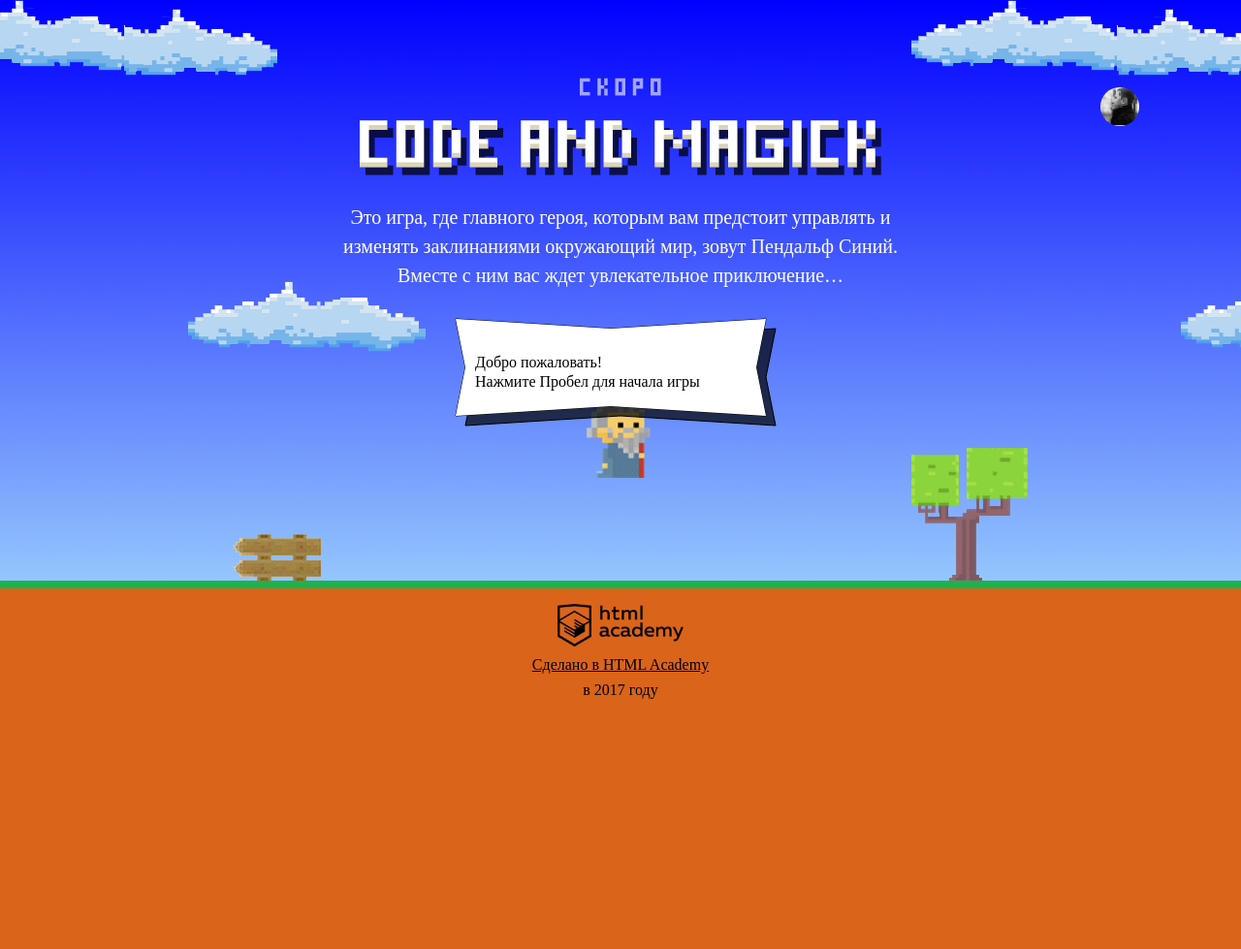
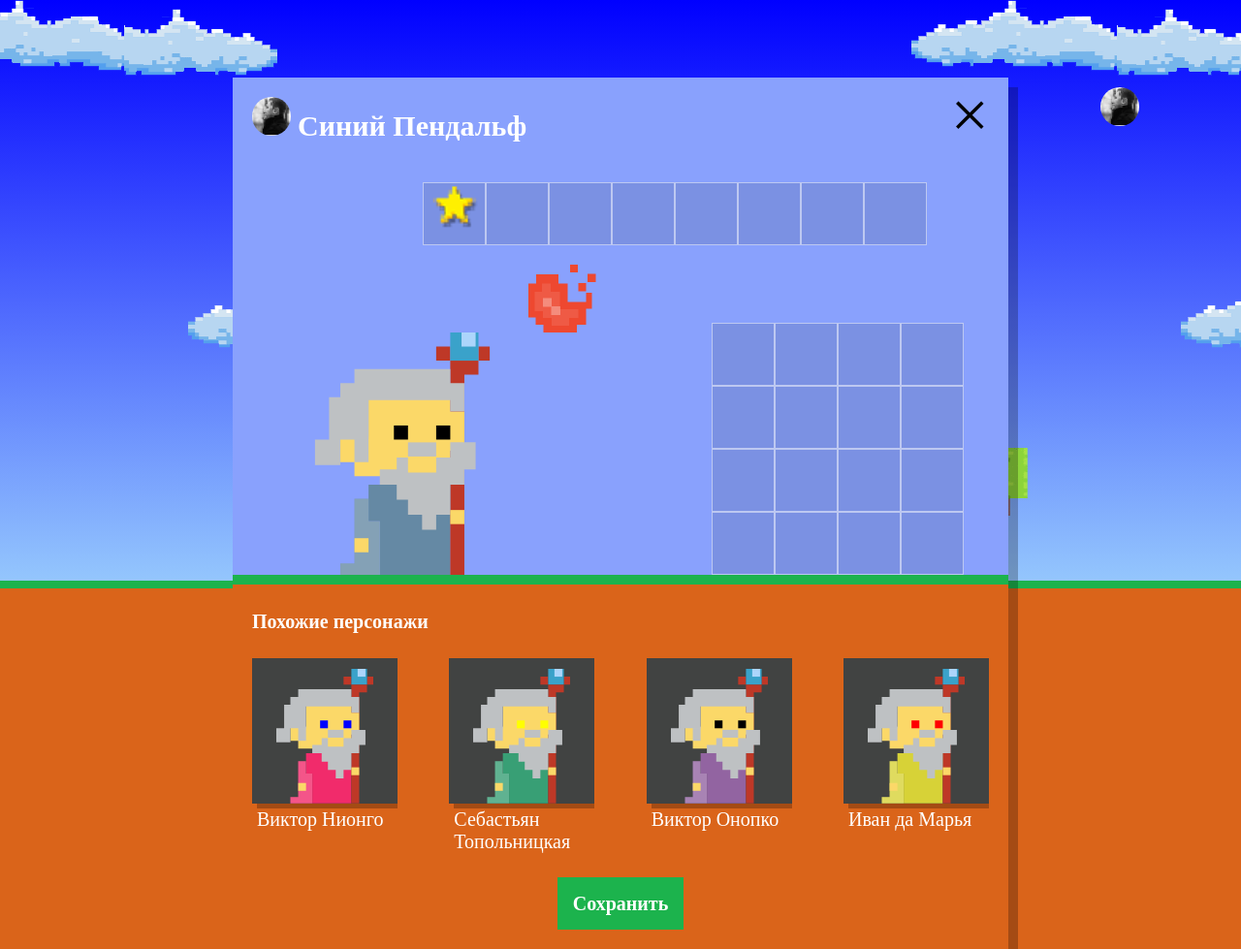
Before and after one commit to albinatop/201226-code-and-magick-19, a website: page index.html in a window 1280 px wide. Shown: the whole page at 97% size. Before the commit the page ends 800 px from the top, so only its background shows below. Drawn offline with Linux system fonts and the light colour scheme; a web font is replaced by a local one.

Commit message:
Сделала первое задание 3 модуля

```diff
--- a/index.html
+++ b/index.html
@@ -205,5 +205,6 @@
   };
 </script>
 <script src="js/game.js"></script>
+<script src="js/setup.js"></script>
 </body>
 </html>
--- /dev/null
+++ b/js/setup.js
@@ -0,0 +1,64 @@
+'use strict';
+
+var userDialog = document.querySelector('.setup');
+userDialog.classList.remove('hidden');
+
+var WIZARD_NAMES = ['Иван', 'Хуан', 'Себастьян', 'Мария', 'Кристоф', 'Виктор', 'Юлия', 'Люпита', 'Вашингтон'];
+var WIZARD_SURNAMES = ['да Марья', 'Верон', 'Мирабелла', 'Вальц', 'Онопко', 'Топольницкая', 'Нионго', 'Ирвинг'];
+var COAT_COLORS = [
+  'rgb(101, 137, 164)',
+  'rgb(241, 43, 107)',
+  'rgb(146, 100, 161)',
+  'rgb(56, 159, 117)',
+  'rgb(215, 210, 55)',
+  'rgb(0, 0, 0)'
+];
+var EYES_COLORS = ['black', 'red', 'blue', 'yellow', 'green'];
+
+var wizards = [];
+for (var i = 0; i < 4; i++) {
+  wizards[i] = {
+    name: generateWizardName(),
+    coatColor: generateCoatColor(),
+    eyesColor: generateEyesColor()
+  };
+}
+
+function getRandomInt(max) {
+  return Math.floor(Math.random() * Math.floor(max));
+}
+
+function generateWizardName() {
+  return WIZARD_NAMES[getRandomInt(WIZARD_NAMES.length - 1)] + ' ' + WIZARD_SURNAMES[getRandomInt(WIZARD_SURNAMES.length - 1)];
+}
+
+function generateCoatColor() {
+  return COAT_COLORS[getRandomInt(COAT_COLORS.length - 1)];
+}
+
+function generateEyesColor() {
+  return EYES_COLORS[getRandomInt(EYES_COLORS.length - 1)];
+}
+
+var similarListElement = userDialog.querySelector('.setup-similar-list');
+
+var similarWizardTemplate = document.querySelector('#similar-wizard-template')
+    .content
+    .querySelector('.setup-similar-item');
+
+var renderWizard = function (wizard) {
+  var wizardElement = similarWizardTemplate.cloneNode(true);
+
+  wizardElement.querySelector('.setup-similar-label').textContent = wizard.name;
+  wizardElement.querySelector('.wizard-coat').style.fill = wizard.coatColor;
+  wizardElement.querySelector('.wizard-eyes').style.fill = wizard.eyesColor;
+  return wizardElement;
+};
+
+var fragment = document.createDocumentFragment();
+for (var j = 0; j < wizards.length; j++) {
+  fragment.appendChild(renderWizard(wizards[j]));
+}
+similarListElement.appendChild(fragment);
+
+userDialog.querySelector('.setup-similar').classList.remove('hidden');
```
